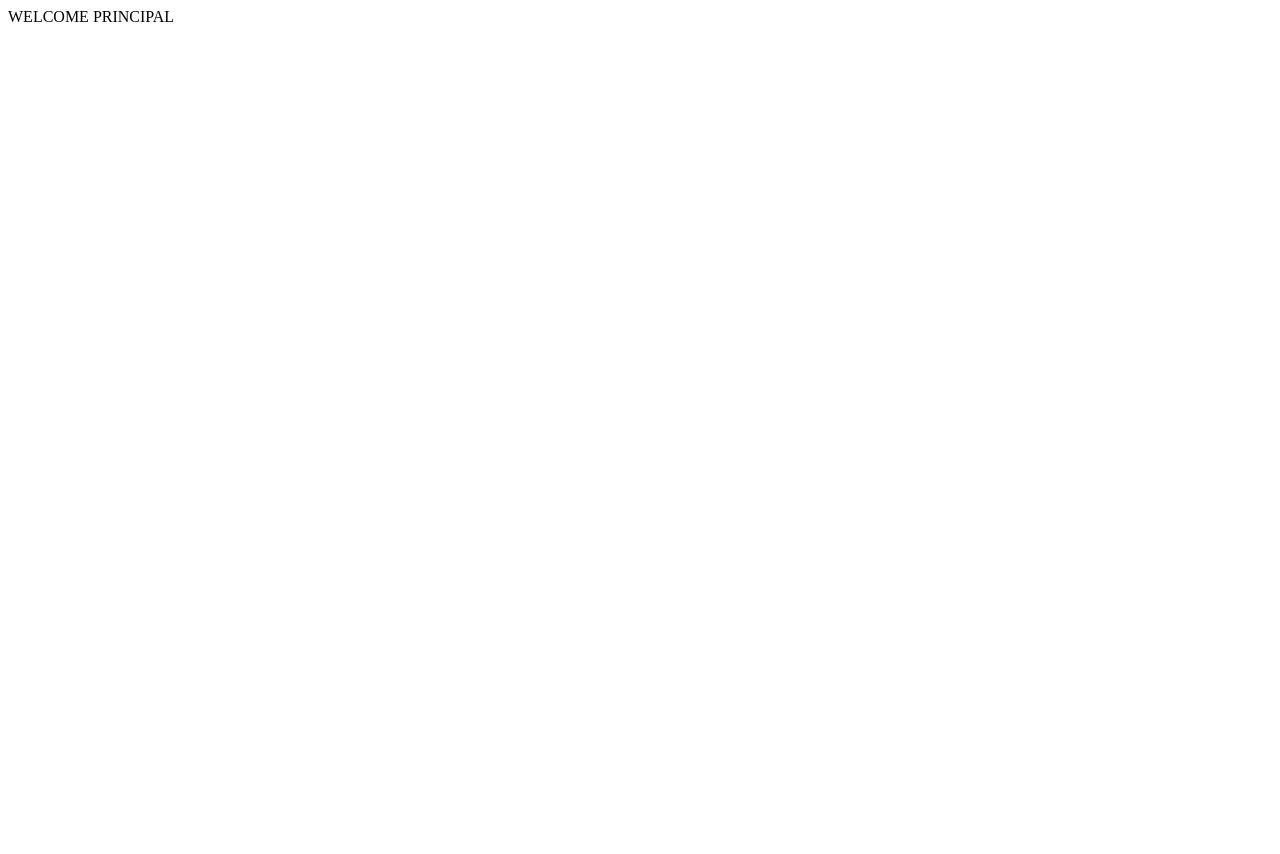
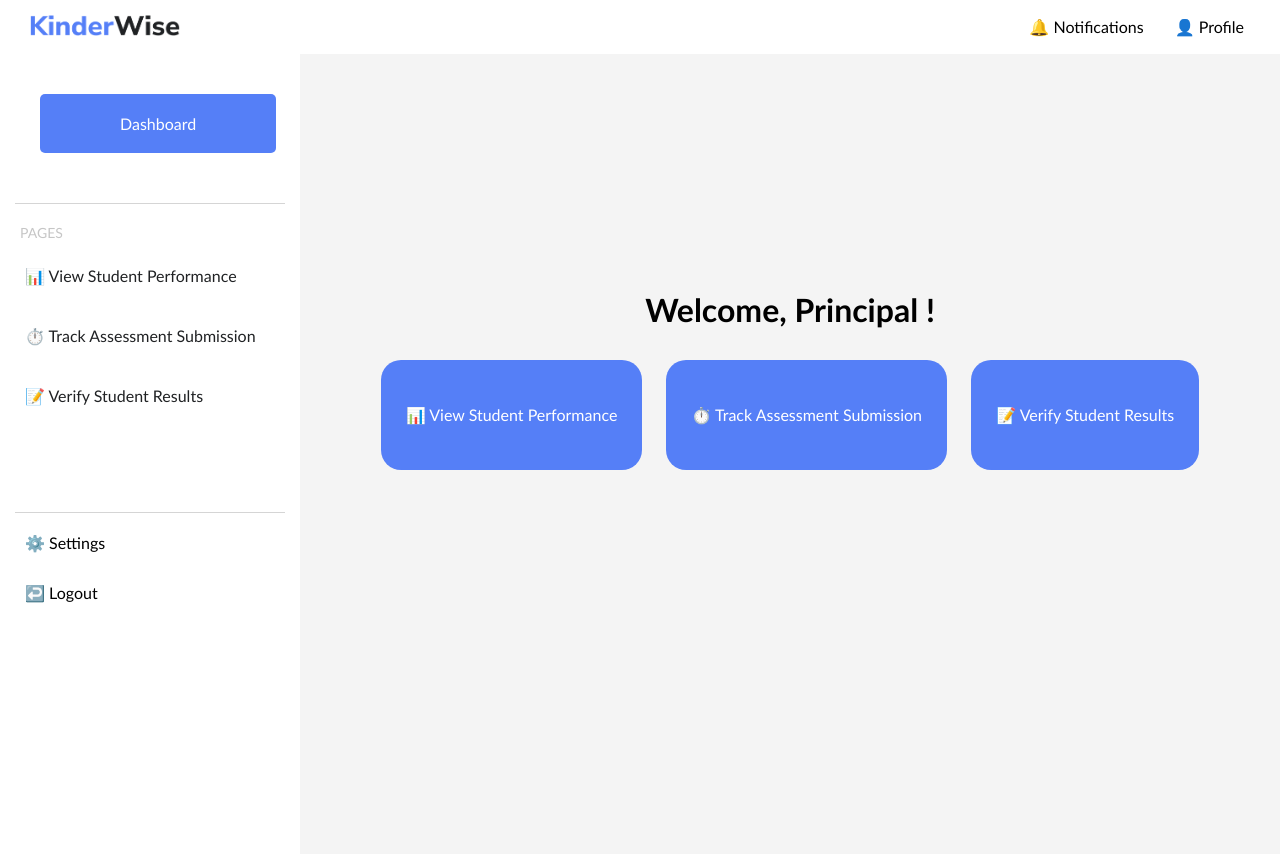
Before and after one commit to syuennl/kinderwise, a PHP site: page /principal.php in a window 1280 px wide. Before the commit the page is almost empty. Before the commit the page ends 22 px from the top, so only its background shows below. Run offline with PHP 8.4, Linux system fonts and the light colour scheme.

Commit message:
Update principal.php
Dashboard page done !!!
( notification, profile, settings, logout buttons haven't implement )

```diff
--- a/KinderWise/principal.php
+++ b/KinderWise/principal.php
@@ -1 +1,214 @@
-WELCOME PRINCIPAL
+<?php
+session_start();
+include("connection.php");
+?>
+<!DOCTYPE html>
+<html lang="en">
+<head>
+    <meta charset="UTF-8">
+    <meta name="viewport" content="width=device-width, initial-scale=1.0">
+    <title>Principal Dashboard</title>
+    <style>
+        body {
+            font-family: Trebuchet MS, sans-serif;
+            text-align: center;
+            margin: 0;
+            background-color: #f4f4f4;
+            overflow-x : hidden;
+        }
+
+        header {
+            display: flex;
+            justify-content: space-between;
+            align-items: center;
+            background:rgb(255, 255, 255);
+            padding: 15px 30px;
+            color: white;
+        }
+
+
+        .logo img {
+            width: 150px;
+        }
+
+        .top-right-buttons button {
+            font-family: Trebuchet MS, sans-serif;
+            background: none;
+            border: none;
+            color: black;
+            font-size: 16px;
+            margin-left: 15px;
+            cursor: pointer;
+        }
+
+        .content {
+            display: flex;
+            min-height: 100vh;
+        }
+
+        .navbar {
+            width: 300px;
+            background:rgb(255, 255, 255);
+            display: flex;
+            flex-direction: column;
+            height: 100vh;
+        }
+
+        .navbar li {
+            height: 40px;
+            display:flex;
+            flex-direction: column;
+            justify-content: center;
+            align-items : flex-start;
+            padding: 0px 15px;
+            margin: 10px 10px;
+        }
+
+        .navbar li a {
+            color:#202224;
+        }
+
+        .navbar li:hover {
+            box-shadow: inset 600px  0 0 0 rgb(185, 204, 255);
+            cursor: pointer;
+            transition: ease-out 0.9s ;
+        }
+
+        /*
+        .navbar li a:hover {
+            color:rgb(255, 255, 255);
+        }
+        */
+
+        .navbar a button {
+            font-family: Trebuchet MS, sans-serif;
+            padding: 20px 80px;
+            margin: 40px;
+            font-size: 16px;
+            cursor: pointer;
+            background-color: #557FF7;
+            color: white;
+            border: none;
+            border-radius: 5px;
+            transition: 0.3s;
+        }
+
+        a:link { text-decoration: none; }
+
+        a:visited { text-decoration: none; }
+
+        a:hover { text-decoration: none; }
+
+        a:active { text-decoration: none; }
+
+        .menu {
+            display: flex;
+            flex-direction: column;
+            flex-grow: 1;
+        }
+
+        .pages {
+            display: flex;
+            flex-direction: column;
+        }
+
+        .divider {
+            height: 1px;
+            background:rgb(213, 213, 213);
+            margin: 10px 15px;
+        }
+
+        .section-title {
+            color:rgb(198, 198, 198);
+            font-size: 14px;
+            text-align: left;
+            padding-top: 10px;
+            padding-left: 20px;
+            margin-bottom: 5px;
+        }
+
+        .bottom {
+            margin-top: auto;
+        }
+
+        .container {
+            display:flex;
+            flex-direction: column;
+            justify-content: center;
+            align-items: center;
+            flex-grow: 1; /* Ensures centering within content area */
+            height: 80vh;
+
+        }
+
+        .dashboard-buttons a button {
+            font-family: Trebuchet MS, sans-serif;
+            padding: 45px 25px;
+            margin: 10px;
+            font-size: 16px;
+            cursor: pointer;
+            background-color: #557FF7;
+            color: white;
+            border: none;
+            border-radius: 20px;
+            transition: 0.3s;
+        }
+
+        .dashboard-buttons a button:hover {
+            background-color: #3b5fc9;
+        }
+    </style>
+</head>
+
+<body>
+    <header>
+        <div class="logo">
+            <img src="./pics/logo.png" alt="KinderWise Logo">
+        </div>
+        <div class="top-right-buttons">
+            <button>🔔 Notifications</button>
+            <button>👤 Profile</button>
+        </div>
+    </header>
+
+    <div class = "content">
+        <div class="navbar">
+            <nav>
+                <a href="principal.php"><button>Dashboard</button></a>
+
+                <div class="divider"></div>
+
+                <div class="section-title">PAGES</div>
+
+
+                <div class="pages">
+                    <li><a href="student_performance.php">📊 View Student Performance</a></li>
+                    <li><a href="track_assessments.php">⏱️ Track Assessment Submission</a></li>
+                    <li><a href="verify_results.php">📝 Verify Student Results</a></li>
+                    <br></br>
+                    <br></br>
+
+                </div>
+
+                <div class="divider"></div>
+
+                <div class="bottom">
+                    <li>⚙️ Settings</li>
+                    <li>↩️ Logout</li>
+                </div>
+
+            </nav>
+        </div>
+
+        <div class="container">
+            <h1>Welcome, Principal !</h1>
+            <div class="dashboard-buttons">
+                <a href="student_performance.php"><button>📊 View Student Performance</button></a>
+                <a href="track_assessments.php"><button>⏱️ Track Assessment Submission</button></a>
+                <a href="verify_results.php"><button>📝 Verify Student Results</button></a>
+            </div>
+        </div>
+    </div>
+</body>
+
+</html>
```
